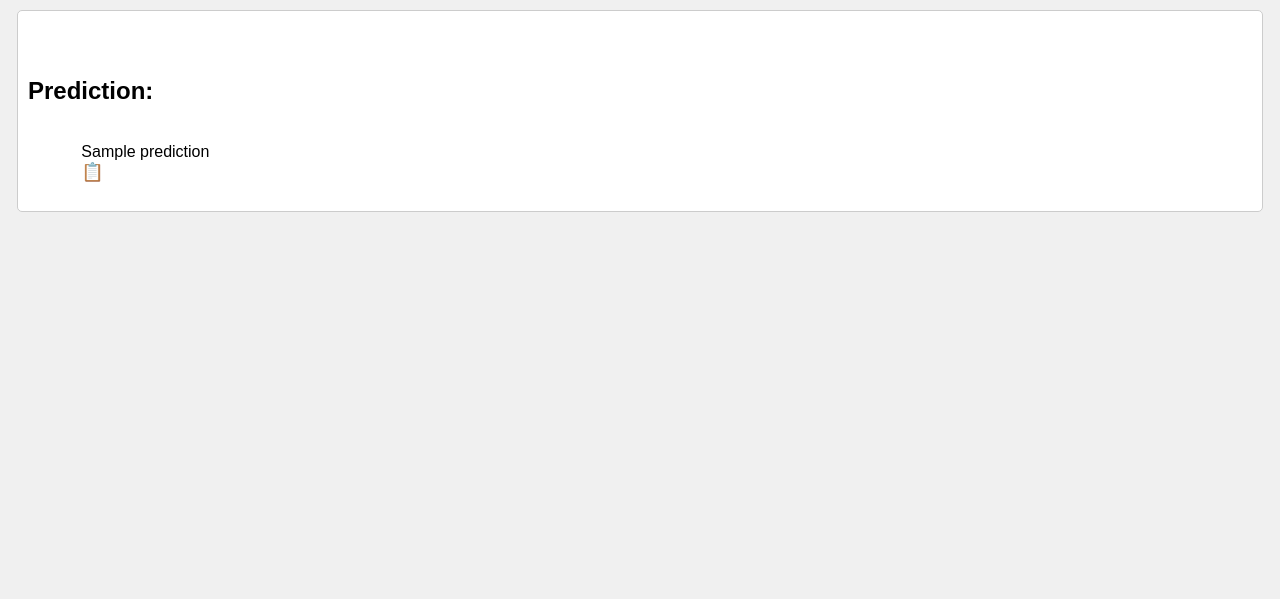
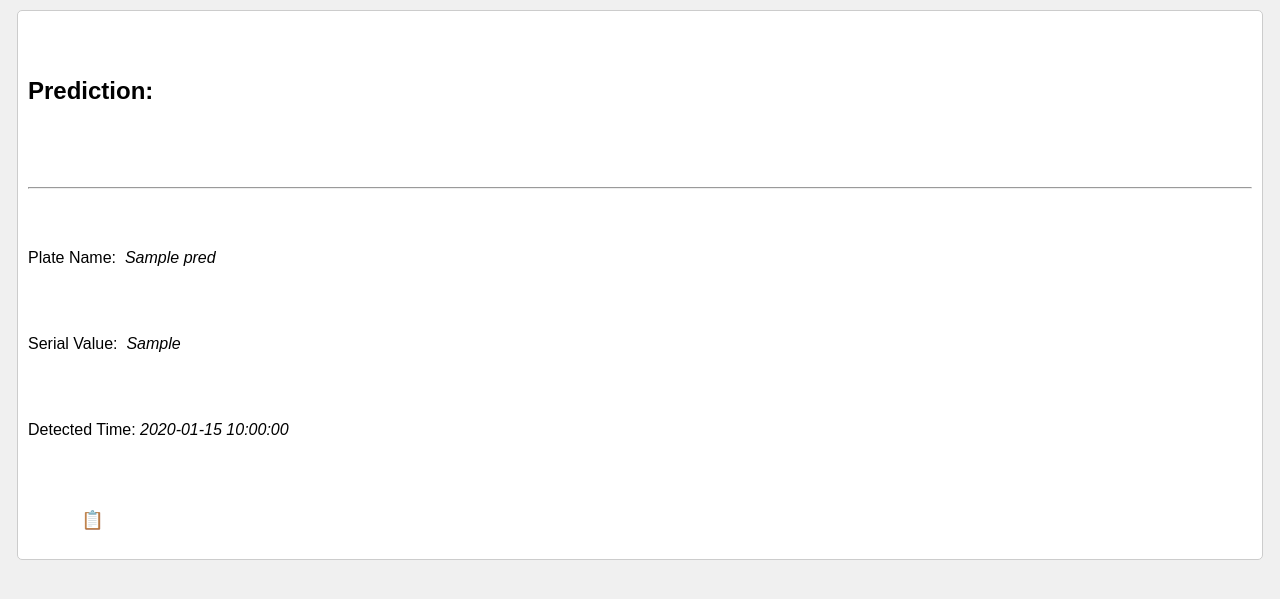
Before and after one commit to nattkorat/khmer-license-plate-recognition, a Flask app: template templates/result.html in a window 1280 px wide. Shown: the part 67-666 px from the top of the page. Run offline with Flask 2, Linux system fonts and the light colour scheme; the template is opened without the code that fills it: most values are stand-ins (such as "Sample title", 1, 10 or a date in 2020).

Commit message:
fixed minor error

```diff
--- a/app.py
+++ b/app.py
@@ -75,7 +75,7 @@ def upload_file():
                 "plate_roi": r,
                 "serial_roi": serials,
                 "plate_name": place,
-                "serail_value": serial_val,
+                "serial_value": serial_val,
                 "datetime": datetime.now()
             })
 
--- a/templates/result.html
+++ b/templates/result.html
@@ -47,7 +47,13 @@
         </div>
         <div class="prediction" id="prediction">
             <h2>Prediction:</h2>
-            {{ prediction }}
+            {% for pred in prediction %}
+                <hr>
+                <p>Plate Name: <i> {{ pred['plate_name']}} </i></p>
+                <p>Serial Value: <i> {{pred['serial_value']}}</i></p>
+                <p>Detected Time: <i>{{pred['datetime']}}</i></p>
+
+            {% endfor %}
             <span class="copy-icon" onclick="copyPrediction()">📋</span>
         </div>
     </div>
--- a/util/extract.py
+++ b/util/extract.py
@@ -5,12 +5,12 @@ import torch
 # plate_model = YOLO('runs/detect/plate_and_info_det/weights/best.pt')
 # plate_model = YOLO('plate_detect.pt')
 # info_model = YOLO('runs/detect/place_classify/weights/best.pt') # yolov8 model
-info_model = torch.hub.load('ultralytics/yolov5', 'custom', path='/home/nattkorat/Desktop/trainning/yolov5/runs/train/exp4/weights/best.pt') # new model of yolov5
+info_model = torch.hub.load('ultralytics/yolov5', 'custom', path='/home/nattkorat/Desktop/klpr-training/yolov5/runs/train/exp4/weights/best.pt') # new model of yolov5
 
 # seg_model = YOLO('runs\detect/plate_info_v2/weights/best.pt')
 # seg_model =  torch.hub.load('ultralytics/yolov5', 'custom', path='runs/detect/v5_plat_info/best.pt')
 
-seg_model =  torch.hub.load('ultralytics/yolov5', 'custom', path='/home/nattkorat/Desktop/trainning/yolov5/runs/train/exp3/weights/best.pt')
+seg_model =  torch.hub.load('ultralytics/yolov5', 'custom', path='/home/nattkorat/Desktop/klpr-training/yolov5/runs/train/exp3/weights/best.pt')
 
 
 
```
